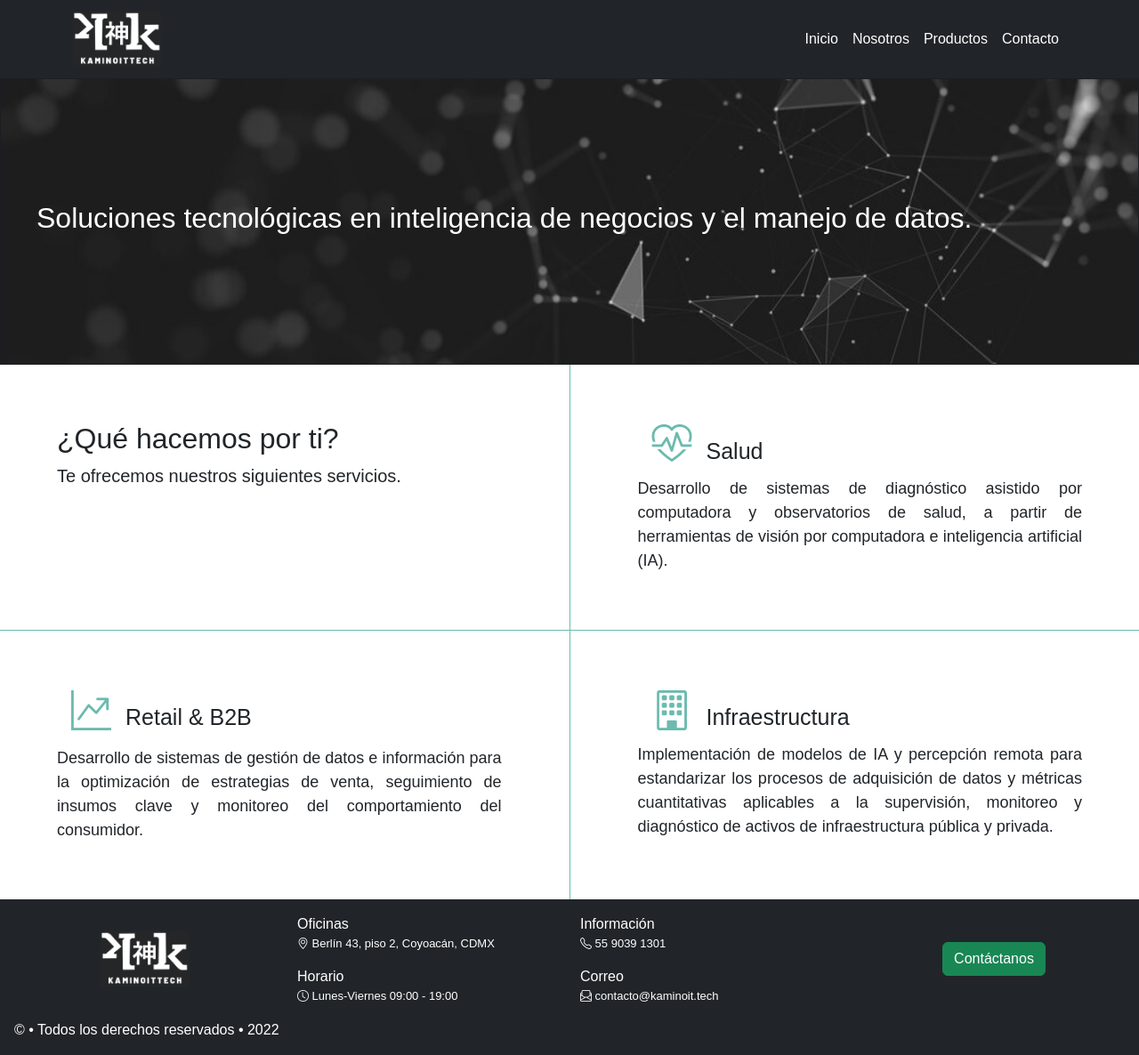
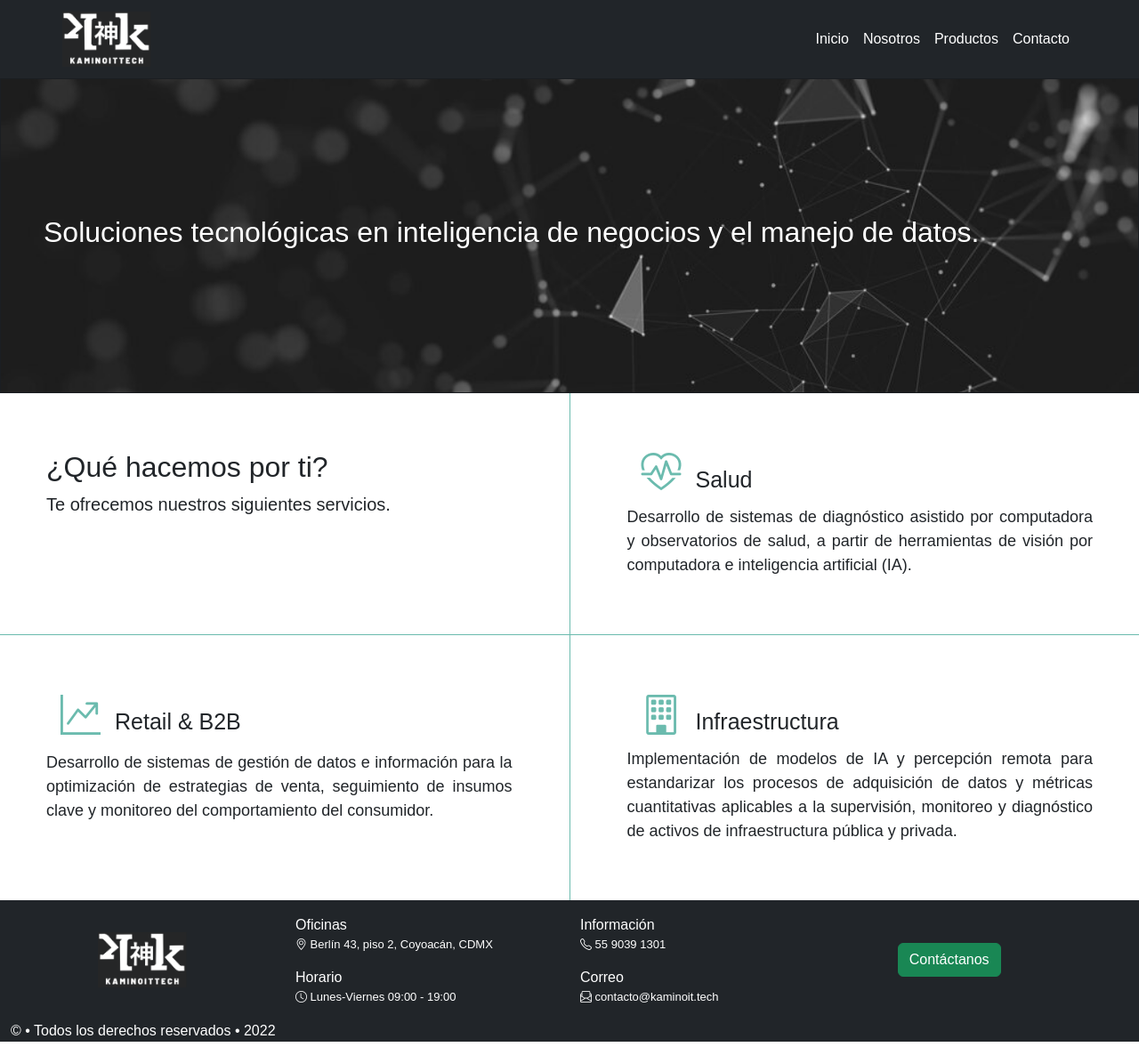
Before and after one commit to Mfitz-p/sitio-web, a React (Create React App) app: page / in a window 1280 px wide. Shown: the whole page at 89% size. Built offline with nearby package versions, Linux system fonts and the light colour scheme.

Commit message:
Mision y Vision alineados

```diff
--- a/src/App.css
+++ b/src/App.css
@@ -1,5 +1,6 @@
 * {
   font-family: sans-serif;
+  box-sizing: border-box;
 }
 
 .fondo {
--- a/src/Components/Footer.js
+++ b/src/Components/Footer.js
@@ -9,7 +9,7 @@ import logo from '../images/logo-navbar.png';
 function Footer() {
     return (
         <>
-            <Container fluid className='bg-dark text-white p-3'>
+            <Container fluid className='bg-dark text-white pt-3'>
                 {/* Este Row contiene todos los elementos del footer, sin los derechos reservados */}
                 <Row className='align-items-center'>
                     <Col xs={12} md={3} className="d-flex aligns-items-center justify-content-center">
@@ -38,7 +38,7 @@ function Footer() {
                             </Col>
                         </Row>
                     </Col>
-                    <Col xs={12} md={3} className="d-flex aligns-items-center justify-content-center">
+                    <Col xs={12} md={2} className="d-flex aligns-items-center justify-content-center">
                     <Nav.Link as={NavLink} to="/Contacto">
                         <Button className='mx-auto' variant="success" >Contáctanos</Button>
                     </Nav.Link>
@@ -53,4 +53,4 @@ function Footer() {
   );
 }
 
-export default Footer
+export default Footer;
--- a/src/Components/Navbar.js
+++ b/src/Components/Navbar.js
@@ -12,7 +12,7 @@ const Navbar = () => {
   return (
     <>
     <NavbarRB collapseOnSelect expand="lg" bg="dark" variant="dark">
-      <Container>
+      <Container className='p-0'>
         <NavbarRB.Brand className='mr-auto' to="/Inicio">
           <Nav.Link as={NavLink} to="/Inicio">
           <Image  fluid src={logo} alt='logo' style={{ width: "100px" }} />
--- a/src/Views/Contacto.js
+++ b/src/Views/Contacto.js
@@ -28,7 +28,7 @@ function Contacto() {
 
   return (
     <>
-      <Container fluid className="graficos">
+      <Container fluid className="graficos p-0">
         <div className="m-4">
           <div style={{ fontSize: "clamp(36px, 4vw, 48px)", color: "#6BBBAE" }}>
             {" "}
@@ -118,7 +118,7 @@ function Contacto() {
           </Button>
         </Form>
       </Container>
-      {state.succeeded ? <p>Gracias por contactarse con nosotros</p> : ""}
+      {state.succeeded ? <p>Gracias por contactarse con nosotros</p>: ""}
     </>
   );
 }
--- a/src/Views/Inicio.js
+++ b/src/Views/Inicio.js
@@ -6,12 +6,10 @@ const Inicio = () => {
     <>
       <Container fluid className="p-0">
 
-        <Card className="bg-dark text-white" style={{ borderRadius: "0" }}>
-          <Row>
-            <Image fluid src={page} alt='img-page' style={{ objectFit: 'cover', height: '20rem' }} />
-          </Row>
-          <Card.ImgOverlay className='d-flex align-items-center m-4'>
-            <Col  >
+        <Card className="bg-dark text-white" style={{ borderRadius: "0" }} >
+            <Image src={page} alt='img-page' style={{ objectFit: 'cover', height: '22rem' }} className='p-0' />
+          <Card.ImgOverlay className='d-flex align-items-center p-5'>
+            <Col className="p-0" >
               <Card.Title style={{ fontSize: "2rem" }}>
                 Soluciones tecnológicas en inteligencia de negocios y el
                 manejo de datos.
@@ -19,9 +17,10 @@ const Inicio = () => {
             </Col>
           </Card.ImgOverlay>
         </Card>
+
         {/* Comienzan las cards de servicios */}
         <Row>
-          <Col style={{ borderRight: 'solid #6BBBAE 1px', borderBottom: 'solid #6BBBAE 1px' }}>
+          <Col style={{ borderRight: 'solid #6BBBAE 1px', borderBottom: 'solid #6BBBAE 1px' }} className="p-0">
             <Card className="p-5" style={{  border:'none' }}>
               <Card.Body>
                 <Card.Title  style={{ fontSize: "2rem", textAlign: "justify" }}>
@@ -33,7 +32,7 @@ const Inicio = () => {
               </Card.Body>
             </Card>
           </Col>
-          <Col style={{  borderBottom: 'solid #6BBBAE 1px' }}>
+          <Col style={{  borderBottom: 'solid #6BBBAE 1px' }} className="p-0">
             <Card className="p-5" style={{  border:'none' }}>
               {/* className='m-3' style={{ width:'35rem', height:'15rem' }} */}
               <Card.Body>
@@ -52,7 +51,7 @@ const Inicio = () => {
           </Col>
         </Row>
           <Row>
-            <Col style={{  borderRight: 'solid #6BBBAE 1px' }}>
+            <Col style={{  borderRight: 'solid #6BBBAE 1px' }} className="p-0">
               <Card className="p-5" style={{  border:'none' }}>
                 {/* className='m-3' style={{ width:'35rem', height:'15rem' }} */}
                 <Card.Body>
@@ -70,7 +69,7 @@ const Inicio = () => {
               </Card>
             </Col>
 
-            <Col>
+            <Col className="p-0">
               <Card className="p-5" style={{  border:'none' }}>
                 {/* className='m-3' style={{ width:'35rem', height:'15rem' }} */}
                 <Card.Body>
--- a/src/Views/Nosotros.js
+++ b/src/Views/Nosotros.js
@@ -6,8 +6,8 @@ import { Container, Card, Row, Col } from 'react-bootstrap/';
 function Nosotros() {
   return (
     <>
-      <Container fluid className='bg-dark p-3 m-0'>
-        <div className='d-flex justify-content-center mb-4' style={{ fontSize: "clamp(43px, 4vw, 48px)", color: "#6BBBAE" }}>KAMINOITTECH</div>
+      <Container fluid className='bg-dark p-0 m-0'>
+        <div className='d-flex justify-content-center mb-4' style={{ fontSize: "clamp(43px, 4vw, 4px)", color: "#6BBBAE" }}>KAMINOITTECH</div>
         <p className='d-flex justify-content-center text-white' style={{ fontSize: "20px" }}>Nos enfocamos en crear soluciones en tecnologías
           de la información aplicadas a la consultoría y a la inteligencia de negocios.</p>
         <p className='d-flex justify-content-center text-white' style={{ fontSize: "20px" }}>Realizamos vínculos a través de proyectos colaborativos con la academia para un mayor desarrollo científico en el país.</p>
@@ -18,7 +18,7 @@ function Nosotros() {
           <Col md={{ span: 4, offset: 1 }}>
             <Card className="mx-auto " style={{  marginTop: '4rem', border: 'none' }}>
               <Card.Body>
-                <Card.Title className='mb-0 pb-3' style={{ fontSize: "32px" }}>Misión</Card.Title>
+                <Card.Title className='mb-0 pb-4' style={{ fontSize: "32px" }}>Misión</Card.Title>
                 <Card.Text  style={{ borderTop: "solid #6BBBAE 3px", fontSize: "20px", textAlign: "justify" }}>
                   Construir soluciones para la automatización de procesos
                   que generen valor y una mejor experiencia para nuestros
--- a/src/Views/Productos/Productos.js
+++ b/src/Views/Productos/Productos.js
@@ -15,12 +15,13 @@ const Productos = () => {
       <Container>
         <Row className='p-5'>
           <Col>
-              <h3>Nuestro modelo de negocios nos permite facilitarte los siguientes productos.</h3>
+              <h2 style={{ fontWeight: 'bold' }}>Nuestro modelo de negocios nos permite facilitarte los siguientes productos</h2>
+              <hr/>
           </Col>
         </Row>
         {/* Inician las cards de productos con su respectiva imagen */}
       <Row className='align-items-center'>
-            <Col>
+            <Col >
               <Card className="p-5" style={{  border:'none' }}>
                 <Card.Body>
                   <Card.Title  style={{ fontSize: '25px', border:'none' }}>
@@ -35,7 +36,7 @@ const Productos = () => {
                 </Card.Body>
               </Card>
             </Col>
-            <Col>
+            <Col >
               <Card className="p-5" style={{  border:'none' }}>
                 <Card.Body>
                     <Image fluid src={imgSistemasGestion} alt='imgSistemasGestion' />
```
